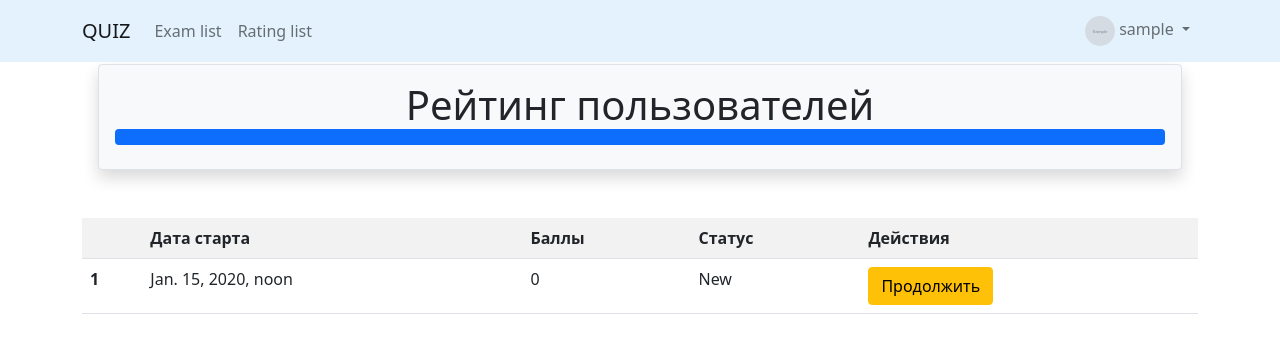
After one commit to Julia-mas/quiz_1, a Django app: page /quizzes/results/ in a window 1280 px wide. The commit adds this page. Shown: the top 353 px of the page. Run offline with Django 4.2, Linux system fonts and the light colour scheme; a user stored in the database is signed in; tables that the repository leaves empty hold one stand-in row (values such as "Sample post"); grey boxes marked "Sample" are stand-in pictures; parts of the project's set-up code (start-up, migrations or seed data) failed here and were passed over.

Commit message:
Home task 26 complited

```diff
--- a/account/models.py
+++ b/account/models.py
@@ -1,3 +1,4 @@
+from django.contrib.admin import ModelAdmin
 from django.contrib.auth.models import AbstractUser
 from django.db import models
 
@@ -7,9 +8,18 @@ class CustomUser(AbstractUser):
     avatar = models.ImageField(upload_to='profile/', default='default.png')
     birthday = models.DateField(null=True, blank=True)
     city = models.CharField(max_length=50, null=True, blank=True)
+    rating = models.PositiveSmallIntegerField(default=0)
 
     class Meta(AbstractUser.Meta):
         pass
 
     def __str__(self):
         return self.username
+
+    def update_rating(self, points):
+        self.rating += points
+        self.save()
+
+
+class UserRating(ModelAdmin):
+    readonly_fields = ['rating']
--- a/quiz/admin.py
+++ b/quiz/admin.py
@@ -1,7 +1,8 @@
 from django.contrib import admin
 
+from .forms import ChoicesInlineFormset
+from .forms import QuestionInlineFormset
 from .models import Choice, Exam, Question, Result
-from .forms import ChoicesInlineFormset, QuestionInlineFormset
 
 
 class ChoicesInline(admin.TabularInline):
@@ -22,12 +23,12 @@ class QuestionInline(admin.TabularInline):
     show_change_link = True
     extra = 0
     ordering = ('order_num', )
+    formset = QuestionInlineFormset
 
 
 class ExamAdmin(admin.ModelAdmin):
     readonly_fields = ['uuid']
     inlines = (QuestionInline,)
-    formset = QuestionInlineFormset
 
 
 admin.site.register(Exam, ExamAdmin)
--- a/quiz/models.py
+++ b/quiz/models.py
@@ -19,15 +19,15 @@ class Exam(BaseModel):
     description = models.TextField(null=True, blank=True)
     level = models.PositiveSmallIntegerField(choices=LEVEL.choices, default=LEVEL.BASIC)
 
+    class Meta:
+        verbose_name = 'Exam'
+        verbose_name_plural = 'Exams'
+
     def __str__(self):
         return self.title
 
     def questions_count(self):
         return self.questions.count()
-
-    class Meta:
-        verbose_name = 'Exam'
-        verbose_name_plural = 'Exams'
 
 
 class Question(BaseModel):
@@ -36,12 +36,12 @@ class Question(BaseModel):
     text = models.CharField(max_length=2048)
     image = models.ImageField(null=True, blank=True, upload_to='questions/')
 
-    def __str__(self):
-        return self.text
-
     class Meta:
         verbose_name = 'Question'
         verbose_name_plural = 'Questions'
+
+    def __str__(self):
+        return self.text
 
 
 class Choice(models.Model):
@@ -96,5 +96,17 @@ class Result(BaseModel):
 
         self.save()
 
-    def points(self):
-        return max(0, self.num_correct_answers - self.num_incorrect_answers)
+    def success_rate(self):
+        return (self.num_correct_answers / (self.num_incorrect_answers + self.num_correct_answers)) * 100
+
+    def test_time(self):
+        return self.update_timestamp - self.create_timestamp
+
+    def test_points(self):
+        points = self.num_correct_answers - self.num_incorrect_answers
+        if points > 0:
+            points = points
+        else:
+            points = 0
+
+        return points
--- /dev/null
+++ b/quiz/templates/results/rating.html
@@ -0,0 +1,55 @@
+{% extends 'base.html' %}
+
+{% block title %}
+    Рейтинг пользователей
+{% endblock %}
+
+{% block header %}
+    Рейтинг пользователей
+<div class="progress">
+    <div class="progress-bar" role="progressbar" style="width: 100%"
+         aria-valuenow="100" aria-valuemin="0" aria-valuemax="100"></div>
+</div>
+{% endblock %}
+
+{% block content %}
+    <div class="container">
+        <div class="row">
+        {% if results %}
+        <table class="table table-striped table-hover">
+            <tr>
+                <th></th>
+                <th>Дата старта</th>
+                <th>Баллы</th>
+                <th>Статус</th>
+                <th>Действия</th>
+            </tr>
+            {% for result in results %}
+            <tr>
+
+                <td><b>{{ forloop.counter0|add:page_obj.start_index }}</b></td>
+                <td>{{ result.create_timestamp }}</td>
+                <td>{{ result.test_points }}</td>
+                <td>{{ result.get_state_display }}</td>
+                <td>
+                    {% if result.state == result.STATE.NEW %}
+                        <a class="btn btn-warning" href="{% url 'quizzes:result_update' result.exam.uuid result.uuid %}">
+                            Продолжить</a>
+                    {% else %}
+                        <a class="btn btn-success" href="{% url 'quizzes:result_details' result.exam.uuid result.uuid  %}">
+                            Посмотреть
+                        </a>
+                    {% endif %}
+                </td>
+            </tr>
+            {% endfor %}
+        </table>
+        {% if is_paginated %}
+        <div class="p-1 m-1">
+            {% include 'includes/pagination.html' %}
+        </div>
+        {% endif %}
+        {% endif %}
+            </div>
+    </div>
+{% endblock %}
--- a/quiz/urls.py
+++ b/quiz/urls.py
@@ -1,6 +1,7 @@
 from django.urls import path
 
 from .views import ExamDetailView
+from .views import ExamResultListView
 from .views import ExamListView
 from .views import ExamResultCreateView
 from .views import ExamResultQuestionView
@@ -20,4 +21,5 @@ urlpatterns = [
     path('<uuid:uuid>/results/<uuid:res_uuid>/questions/next/', ExamResultQuestionView.as_view(), name='question'),
     # path('<uuid:uuid>/result/<uuid:res_uuid>/question/<int:order_num>', ExamResultQuestionView.as_view(),
     #      name='question'),
+    path('results/', ExamResultListView.as_view(), name='result_list')
 ]
--- a/quiz/views.py
+++ b/quiz/views.py
@@ -6,6 +6,7 @@ from django.views.generic import DetailView, CreateView, UpdateView
 from django.views.generic import ListView
 from django.views.generic.list import MultipleObjectMixin
 
+from account.models import CustomUser
 from .forms import ChoicesFormSet
 from .models import Exam, Result, Question
 
@@ -161,3 +162,14 @@ class ExamResultUpdateView(LoginRequiredMixin, UpdateView):
                 }
             )
         )
+
+
+class ExamResultListView(LoginRequiredMixin, ListView):
+    model = Result
+    template_name = 'results/rating.html'
+    context_object_name = 'results'
+    paginate_by = 5
+
+    def get_queryset(self):
+        user = self.request.user
+        return Result.objects.filter(user=user)
--- a/templates/includes/nav_bar.html
+++ b/templates/includes/nav_bar.html
@@ -12,8 +12,9 @@
           <li class="nav-item">
               <a class="nav-link" href="{% url 'quizzes:list' %}">Exam list</a>
           </li>
-<!--        <li class="nav-item"><a class="nav-link" href="/contacts/">Contacts</a></li>-->
-<!--        <li class="nav-item"><a class="nav-link" href="/about/">About Us</a></li>-->
+          <li class="nav-item">
+            <a class="nav-link" href="{% url 'quizzes:result_list' %}">Rating list</a>
+          </li>
       </ul>
       <ul class="navbar-nav">
         <li class="nav-item dropdown">
```
Also changed, not shown: account/templates/account/profile.html (+8 -2 lines), quiz/forms.py (+12 -2 lines), quiz/templates/results/details.html (+13 -1 lines), account/migrations/0002_customuser_rating.py (added).
